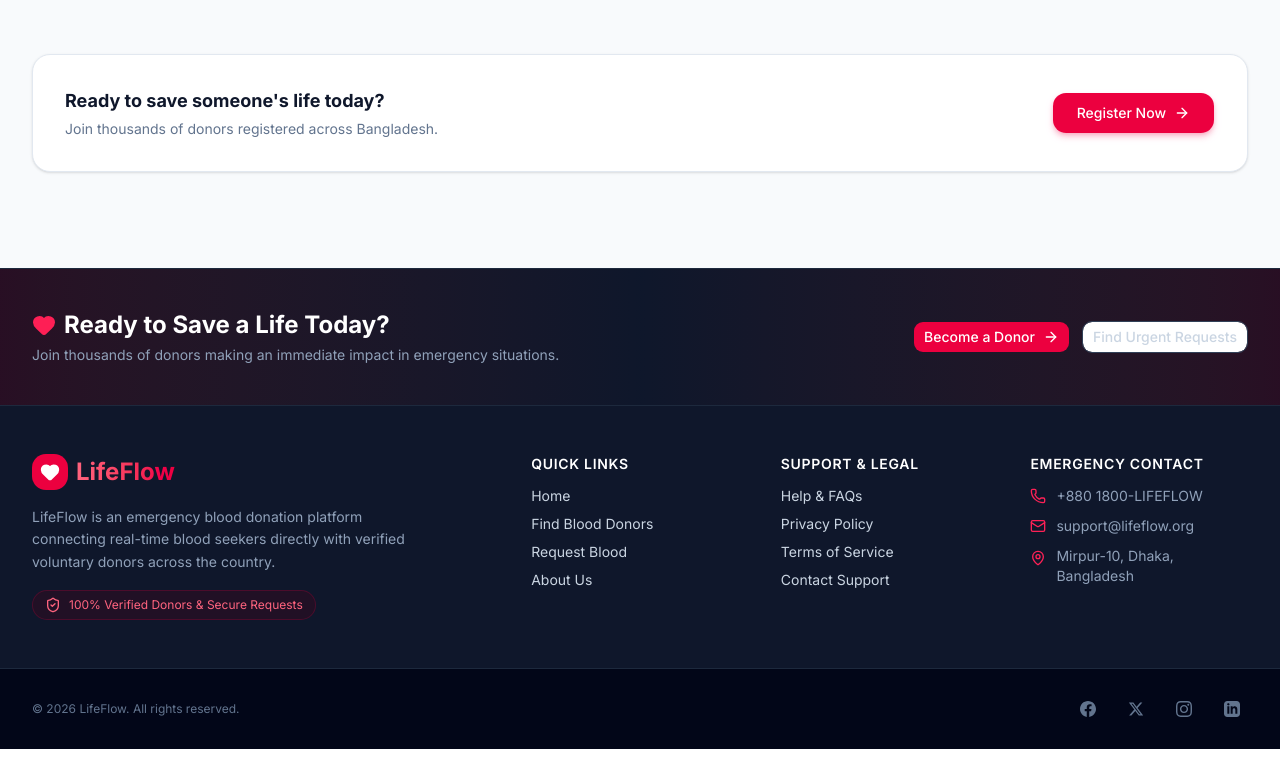
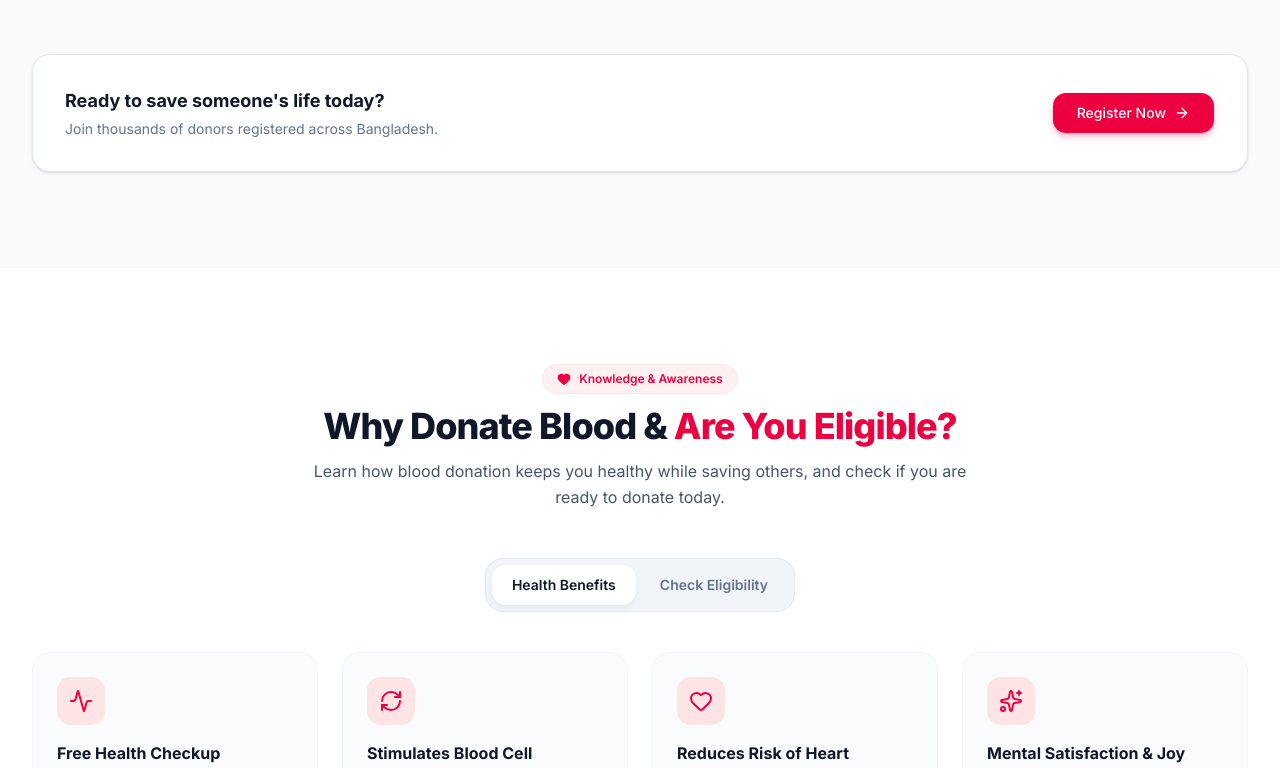
Before and after one commit to Md-Rasel-Ahmed/blood-donation-frontend, a Next.js app: page / in a window 1280 px wide. Shown: the part 2000-2768 px from the top of the page. Built offline with nearby package versions, Linux system fonts and the light colour scheme.

Commit message:
how it work section done

```diff
--- a/src/app/(public)/(marketing)/page.tsx
+++ b/src/app/(public)/(marketing)/page.tsx
@@ -1,7 +1,7 @@
 import Hero from '@/components/modules/homePage/Hero'
 import HowItWork from '@/components/modules/homePage/HowItWork'
 import SearchDonor from '@/components/modules/homePage/SearchDonor'
-import React from 'react'
+import WhyDonateSection from '@/components/modules/homePage/WhyDonateSection'
 
 export default function page() {
   return (
@@ -9,6 +9,7 @@ export default function page() {
       <Hero></Hero>
       <SearchDonor></SearchDonor>
       <HowItWork></HowItWork>
+      <WhyDonateSection></WhyDonateSection>
     </div>
   )
 }
--- a/src/components/modules/homePage/HowItWork.tsx
+++ b/src/components/modules/homePage/HowItWork.tsx
@@ -68,7 +68,7 @@ export default function HowItWork() {
             const IconComponent = step.icon;
             return (
               <div
-                key={index}
+                key={step.number}
                 className="bg-white rounded-2xl p-6 sm:p-8 border border-slate-200/80 shadow-sm hover:shadow-xl hover:-translate-y-1 transition-all duration-300 relative flex flex-col justify-between group"
               >
                 {/* Step Number Tag */}
--- /dev/null
+++ b/src/components/modules/homePage/WhyDonateSection.tsx
@@ -0,0 +1,236 @@
+"use client";
+
+import React, { useState } from "react";
+import Link from "next/link";
+import {
+  Heart,
+  CheckCircle2,
+  XCircle,
+  Activity,
+  ShieldAlert,
+  Sparkles,
+  RefreshCw,
+  Scale,
+  Calendar,
+  Clock,
+  ArrowRight,
+} from "lucide-react";
+import { Button } from "@/components/ui/button";
+
+const benefits = [
+  {
+    icon: Activity,
+    title: "Free Health Checkup",
+    description:
+      "Before every donation, your pulse, blood pressure, body temperature, and hemoglobin levels are checked.",
+  },
+  {
+    icon: RefreshCw,
+    title: "Stimulates Blood Cell Production",
+    description:
+      "After donating, your body works to replenish the blood loss, stimulating the production of fresh blood cells.",
+  },
+  {
+    icon: Heart,
+    title: "Reduces Risk of Heart Disease",
+    description:
+      "Regular blood donation helps balance iron levels in the body, reducing the risk of heart attacks and strokes.",
+  },
+  {
+    icon: Sparkles,
+    title: "Mental Satisfaction & Joy",
+    description:
+      "Knowing that a single unit of your blood can save up to 3 lives provides deep emotional fulfillment.",
+  },
+];
+
+const eligibilityCriteria = [
+  {
+    icon: Scale,
+    label: "Weight",
+    requirement: "Minimum 50 kg (110 lbs)",
+    eligible: true,
+  },
+  {
+    icon: Calendar,
+    label: "Age",
+    requirement: "Between 18 and 60 years old",
+    eligible: true,
+  },
+  {
+    icon: Clock,
+    label: "Donation Interval",
+    requirement: "At least 3 to 4 months since last donation",
+    eligible: true,
+  },
+  {
+    icon: Activity,
+    label: "Hemoglobin",
+    requirement: "Minimum 12.5 g/dL",
+    eligible: true,
+  },
+];
+
+const temporaryDeferrals = [
+  "Currently suffering from fever, cold, or flu",
+  "Undergone major surgery within the last 6 months",
+  "Received tattoos or body piercings in the last 6-12 months",
+  "Pregnant or currently breastfeeding",
+  "Taking antibiotics or ongoing prescription medications",
+];
+
+export default function WhyDonateSection() {
+  const [activeTab, setActiveTab] = useState<"benefits" | "eligibility">("benefits");
+
+  return (
+    <section className="py-16 sm:py-24 bg-white relative overflow-hidden">
+      {/* Background Glow */}
+      <div className="absolute bottom-0 right-0 w-80 h-80 bg-rose-100/50 blur-[120px] rounded-full pointer-events-none -z-10" />
+
+      <div className="max-w-7xl mx-auto px-4 sm:px-6 lg:px-8">
+
+        {/* Section Header */}
+        <div className="text-center max-w-2xl mx-auto space-y-3 mb-12">
+          <div className="inline-flex items-center gap-2 px-3.5 py-1.5 rounded-full bg-rose-50 border border-rose-100 text-rose-600 text-xs font-semibold">
+            <Heart className="h-3.5 w-3.5 fill-current" />
+            Knowledge & Awareness
+          </div>
+          <h2 className="text-3xl sm:text-4xl font-extrabold text-slate-900 tracking-tight">
+            Why Donate Blood & <span className="text-rose-600">Are You Eligible?</span>
+          </h2>
+          <p className="text-slate-600 text-sm sm:text-base leading-relaxed">
+            Learn how blood donation keeps you healthy while saving others, and check if you are ready to donate today.
+          </p>
+        </div>
+
+        {/* Tab Switcher */}
+        <div className="flex justify-center mb-10">
+          <div className="bg-slate-100 p-1.5 rounded-2xl inline-flex gap-1 border border-slate-200">
+            <button
+              onClick={() => setActiveTab("benefits")}
+              className={`px-5 py-2.5 rounded-xl text-xs sm:text-sm font-semibold transition-all ${
+                activeTab === "benefits"
+                  ? "bg-white text-slate-900 shadow-md shadow-slate-200"
+                  : "text-slate-500 hover:text-slate-800"
+              }`}
+            >
+              Health Benefits
+            </button>
+            <button
+              onClick={() => setActiveTab("eligibility")}
+              className={`px-5 py-2.5 rounded-xl text-xs sm:text-sm font-semibold transition-all ${
+                activeTab === "eligibility"
+                  ? "bg-white text-slate-900 shadow-md shadow-slate-200"
+                  : "text-slate-500 hover:text-slate-800"
+              }`}
+            >
+              Check Eligibility
+            </button>
+          </div>
+        </div>
+
+        {/* Tab 1: Health Benefits */}
+        {activeTab === "benefits" && (
+          <div className="grid grid-cols-1 md:grid-cols-2 lg:grid-cols-4 gap-6 animate-fadeIn">
+            {benefits.map((benefit, idx) => {
+              const IconComp = benefit.icon;
+              return (
+                <div
+                  key={idx}
+                  className="bg-slate-50/70 p-6 rounded-2xl border border-slate-100 hover:border-rose-200 hover:bg-white hover:shadow-xl hover:shadow-rose-500/5 transition-all duration-300 flex flex-col justify-between"
+                >
+                  <div className="space-y-4">
+                    <div className="w-12 h-12 rounded-xl bg-rose-100 text-rose-600 flex items-center justify-center">
+                      <IconComp className="h-6 w-6" />
+                    </div>
+                    <h3 className="text-base font-bold text-slate-900">{benefit.title}</h3>
+                    <p className="text-xs sm:text-sm text-slate-600 leading-relaxed">
+                      {benefit.description}
+                    </p>
+                  </div>
+                </div>
+              );
+            })}
+          </div>
+        )}
+
+        {/* Tab 2: Eligibility Criteria */}
+        {activeTab === "eligibility" && (
+          <div className="grid grid-cols-1 lg:grid-cols-12 gap-8 items-start animate-fadeIn">
+
+            {/* Primary Requirements List */}
+            <div className="lg:col-span-7 space-y-4">
+              <h3 className="text-lg font-bold text-slate-900 mb-2 flex items-center gap-2">
+                <CheckCircle2 className="h-5 w-5 text-emerald-500" />
+                Basic Qualification Requirements
+              </h3>
+
+              <div className="grid grid-cols-1 sm:grid-cols-2 gap-4">
+                {eligibilityCriteria.map((item, idx) => {
+                  const IconComp = item.icon;
+                  return (
+                    <div
+                      key={idx}
+                      className="p-4 bg-slate-50 rounded-xl border border-slate-200/80 space-y-2"
+                    >
+                      <div className="flex items-center gap-2.5 text-rose-600">
+                        <IconComp className="h-4 w-4" />
+                        <span className="text-xs font-bold text-slate-800">{item.label}</span>
+                      </div>
+                      <p className="text-xs font-medium text-slate-600">{item.requirement}</p>
+                    </div>
+                  );
+                })}
+              </div>
+
+              {/* Quick Self-Check Note */}
+              <div className="p-4 rounded-xl bg-emerald-50 border border-emerald-100 text-emerald-800 text-xs sm:text-sm leading-relaxed flex items-start gap-3 mt-4">
+                <CheckCircle2 className="h-5 w-5 text-emerald-600 shrink-0 mt-0.5" />
+                <span>
+                  If you meet all the basic criteria above and feel healthy today, you are ready to register as a donor!
+                </span>
+              </div>
+            </div>
+
+            {/* Temporary Deferrals Card */}
+            <div className="lg:col-span-5 bg-slate-900 text-white p-6 sm:p-8 rounded-2xl space-y-5 shadow-xl">
+              <div className="flex items-center gap-2.5 text-rose-400">
+                <ShieldAlert className="h-5 w-5" />
+                <h3 className="text-base font-bold text-white">Temporary Restrictions</h3>
+              </div>
+              <p className="text-xs text-slate-400">
+                You should wait or consult a physician if any of the following apply:
+              </p>
+              <ul className="space-y-3">
+                {temporaryDeferrals.map((reason, index) => (
+                  <li key={index} className="flex items-start gap-2.5 text-xs text-slate-300">
+                    <XCircle className="h-4 w-4 text-rose-400 shrink-0 mt-0.5" />
+                    <span>{reason}</span>
+                  </li>
+                ))}
+              </ul>
+            </div>
+
+          </div>
+        )}
+
+        {/* CTA Footer Card */}
+        <div className="mt-14 p-6 sm:p-8 bg-gradient-to-r from-rose-600 to-rose-700 rounded-2xl text-white flex flex-col sm:flex-row items-center justify-between gap-6 shadow-xl shadow-rose-600/20">
+          <div className="space-y-1 text-center sm:text-left">
+            <h4 className="text-lg sm:text-xl font-bold">Confirmed your eligibility?</h4>
+            <p className="text-xs sm:text-sm text-rose-100">
+              Register now to become a active blood donor in your area.
+            </p>
+          </div>
+          <Link href="/register" className="shrink-0 w-full sm:w-auto">
+            <Button className="w-full sm:w-auto bg-white hover:bg-rose-50 text-rose-600 font-semibold px-6 py-5 rounded-xl gap-2 transition-all">
+              Register as Donor
+              <ArrowRight className="h-4 w-4" />
+            </Button>
+          </Link>
+        </div>
+
+      </div>
+    </section>
+  );
+}
```
